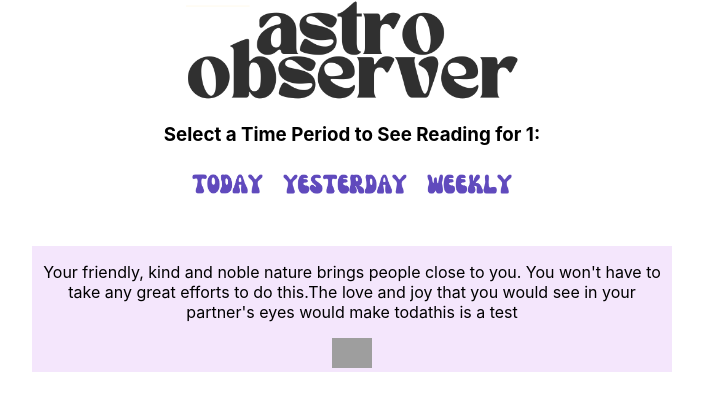
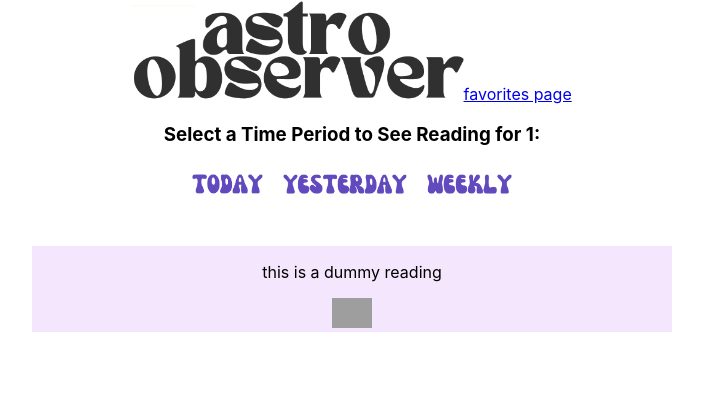
Before and after one commit to paulina-isabel/astro-observer, a React (Create React App) app: page /1 in a window 1280 px wide. Shown: the top 410 px of the page, without its empty margins (288-991 px from the left). Built offline with nearby package versions, Linux system fonts and the light colour scheme; grey boxes are pictures that could not be loaded.

Commit message:
Unfavorite readings directly from favorites page.

```diff
--- a/src/Components/App/App.js
+++ b/src/Components/App/App.js
@@ -36,7 +36,7 @@ function App() {
       <Routes>
         <Route path='/' element={<AllSigns />} />
         <Route path='/:sign' element={<TodaysReading addToFavorites={addToFavorites} removeFromFavorites={removeFromFavorites} favoriteReadings={favoriteReadings}/>} />
-        <Route path='/favorites' element={<Favorites favoriteReadings={favoriteReadings} />} />
+        <Route path='/favorites' element={<Favorites favoriteReadings={favoriteReadings} removeFromFavorites={removeFromFavorites}/>} />
       </Routes>
     </div>
   )
--- a/src/Components/Favorites/Favorites.js
+++ b/src/Components/Favorites/Favorites.js
@@ -1,13 +1,24 @@
 import './Favorites.css';
+import { useEffect, useState } from 'react';
+import unfavorite from '../.././images/unfavorite.png';
 
-const Favorites = ({ favoriteReadings }) => {
+const Favorites = ({ favoriteReadings, removeFromFavorites }) => {
 
   console.log(favoriteReadings, 'favs in favs component')
 
   const favorites = favoriteReadings.map((reading) => {
     return (
       <div className="favorited-reading">
-        {reading}
+        <p>
+          {reading}
+        </p>
+        <img
+          src={unfavorite}
+          className='favorite-button'
+          onClick={() => {
+            removeFromFavorites(reading)
+          }
+        }/>
       </div>
     )
   })
--- a/src/Components/NavBar/NavBar.js
+++ b/src/Components/NavBar/NavBar.js
@@ -8,6 +8,9 @@ const NavBar = () => {
       <Link to={'/'}>
         <img src={headerimg} alt='title' className='header'/>
       </Link>
+      <Link to={'/favorites'}>
+        favorites page
+      </Link>
     </div>
   );
 };
--- a/src/Components/TodaysReading/TodaysReading.js
+++ b/src/Components/TodaysReading/TodaysReading.js
@@ -10,7 +10,7 @@ import getData from '../../apiCalls';
 
 const TodaysReading = ({ addToFavorites, removeFromFavorites, favoriteReadings }) => {
   const [selectedTimePeriod, setSelectedTimePeriod] = useState('');
-  const [reading, setReading] = useState('this is a test')
+  const [reading, setReading] = useState('this is a dummy reading')
 
   const { sign } = useParams();
 
@@ -70,7 +70,7 @@ const TodaysReading = ({ addToFavorites, removeFromFavorites, favoriteReadings }
       </h3>
       <div className='reading'>
         <p>
-          Your friendly, kind and noble nature brings people close to you. You won't have to take any great efforts to do this.The love and joy that you would see in your partner's eyes would make toda
+          {/* Your friendly, kind and noble nature brings people close to you. You won't have to take any great efforts to do this.The love and joy that you would see in your partner's eyes would make toda */}
           {reading}
         </p>
         <img src={isFavorite ? unfavorite : favorite} className='favorite-button' onClick={isFavorite ? () => removeFromFavorites(reading) : () => addToFavorites(reading)}/>
```
